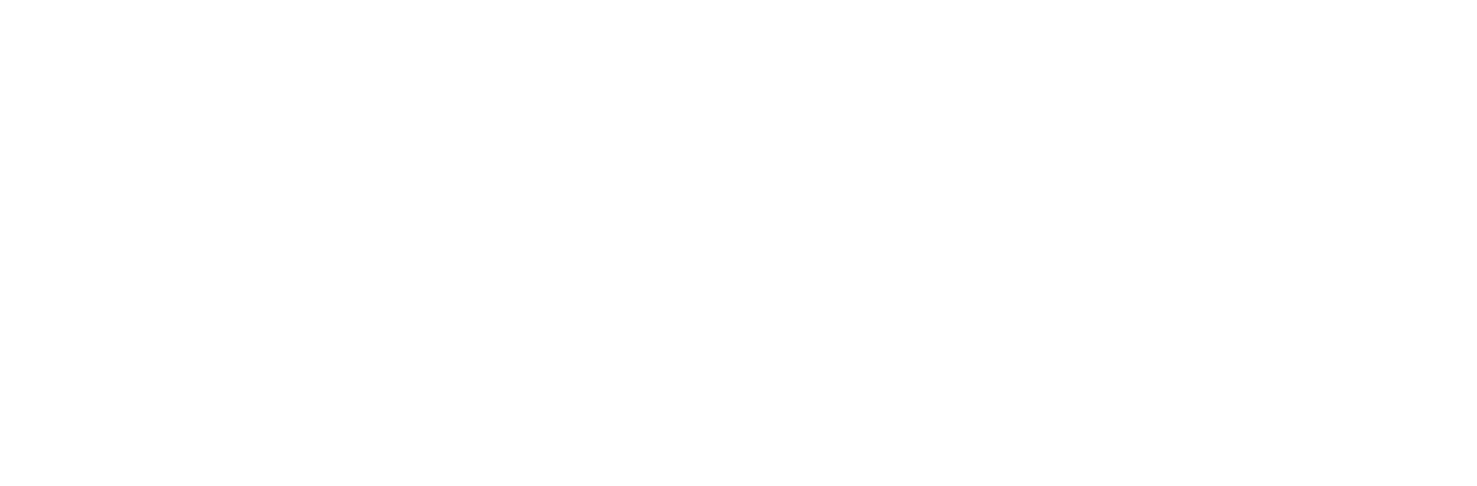
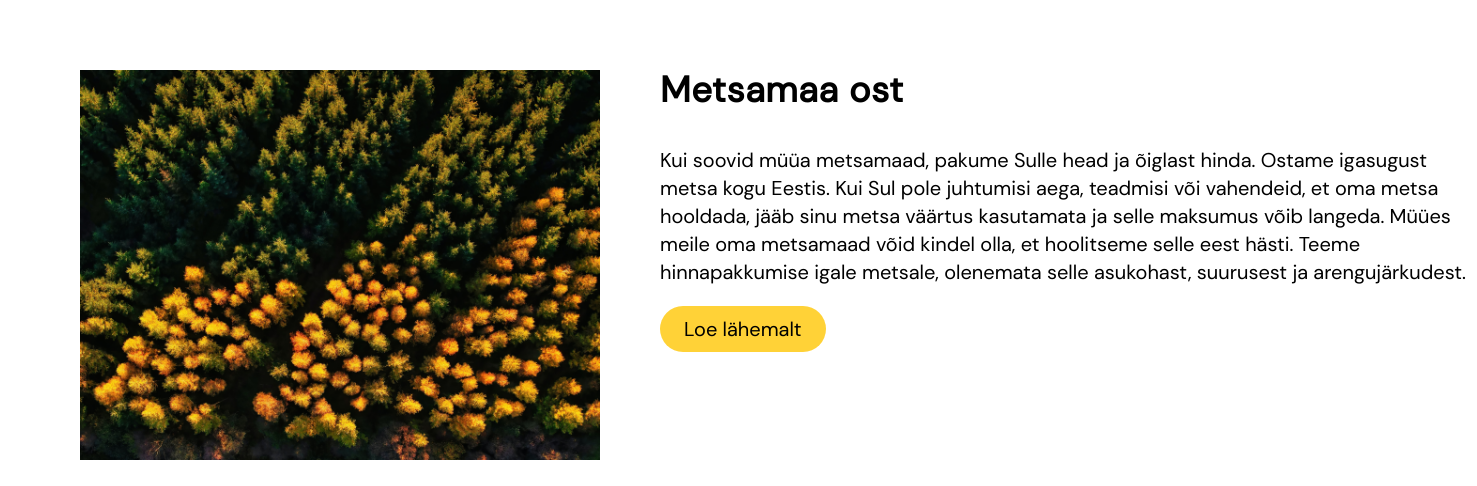
Before and after one commit to deimar10/Eramaa, a Vue app in the folder vue-project-eramaa/: page /services in a window 1280 px wide. Shown: the part 314-800 px from the top of the page, 1477 px wide, since content can reach past the window. Built offline with nearby package versions, Linux system fonts and the light colour scheme.

Commit message:
Implemented detail maping

```diff
--- a/vue-project-eramaa/src/pages/Services.scss
+++ b/vue-project-eramaa/src/pages/Services.scss
@@ -42,3 +42,71 @@
         }
     }
 }
+
+.services-detail-container {
+    width: 87.5%;
+    margin: 0 auto;
+    padding-top: 80px;
+}
+
+.detail-grid-container {
+    display: grid;
+    grid-template-columns: 50% 50%;
+    gap: 60px;
+    padding-bottom: 80px;
+    padding-right: 80px;
+}
+
+.detail-grid-item {
+    flex: 1;
+    max-width: 100%;
+    h3 {
+        font-size: 36px;
+        font-family: $DMSans-Regular;
+        font-style: normal;
+        font-weight: 600;
+        line-height: 40px;
+        letter-spacing: 0.72px;
+        margin-top: 0;
+    }
+    p{
+        font-size: 20px;
+        font-family: $DMSans-Regular;
+        width: 817px;
+        font-style: normal;
+        font-weight: 400;
+        line-height: 28px;
+        margin-top: 0;
+    }
+    button {
+        display: flex;
+        padding: 13px 24px;
+        justify-content: center;
+        align-items: center;
+        gap: 10px;
+        background-color: $Yellow;
+        color: $Black;
+        font-size: 20px;
+        font-family: $DMSans-Regular;
+        font-style: normal;
+        font-weight: 500;
+        line-height: 20px;
+        border-radius: 36px;
+        border: none;
+        &:hover {
+            background-color: $Green;
+            color: $Yellow;
+            cursor: pointer;
+        }
+    }
+    img {
+      width: 100%;
+      max-width: 100%;
+      height: auto;
+      object-fit: cover;
+    }
+}
+
+.order-reverse {
+    order: 2;
+}
--- a/vue-project-eramaa/src/pages/Services.vue
+++ b/vue-project-eramaa/src/pages/Services.vue
@@ -12,15 +12,35 @@
             </div>
         </div>
     </div>
+    <div class="services-detail-container">
+        <div class="detail-grid-container" v-for="(data, index) in serviceData" :key="index">
+            <div class="detail-grid-item" v-if="index < serviceData.length - 1" :class="{ 'order-reverse' : index % 2 !== 0 }">
+                <img :src="data.image">
+            </div>
+            <div class="detail-grid-item" v-if="index < serviceData.length - 1">
+                <h3>{{ data.title }}</h3>
+                <p>{{ data.text }}</p>
+                <p>{{ data.text2 }}</p>
+                <p>{{ data.text3 }}</p>
+                <button>Loe lähemalt</button>
+            </div>
+        </div>
+    </div>
 </template>
 
 <script>
 import Navbar from '../components/Navbar.vue';
+import Data from '../data.json';
 
 export default {
     name: 'Services',
     components: {
         Navbar,
+    },
+    data() {
+        return {
+            serviceData: Data,
+        }
     }
 }
 </script>
```
